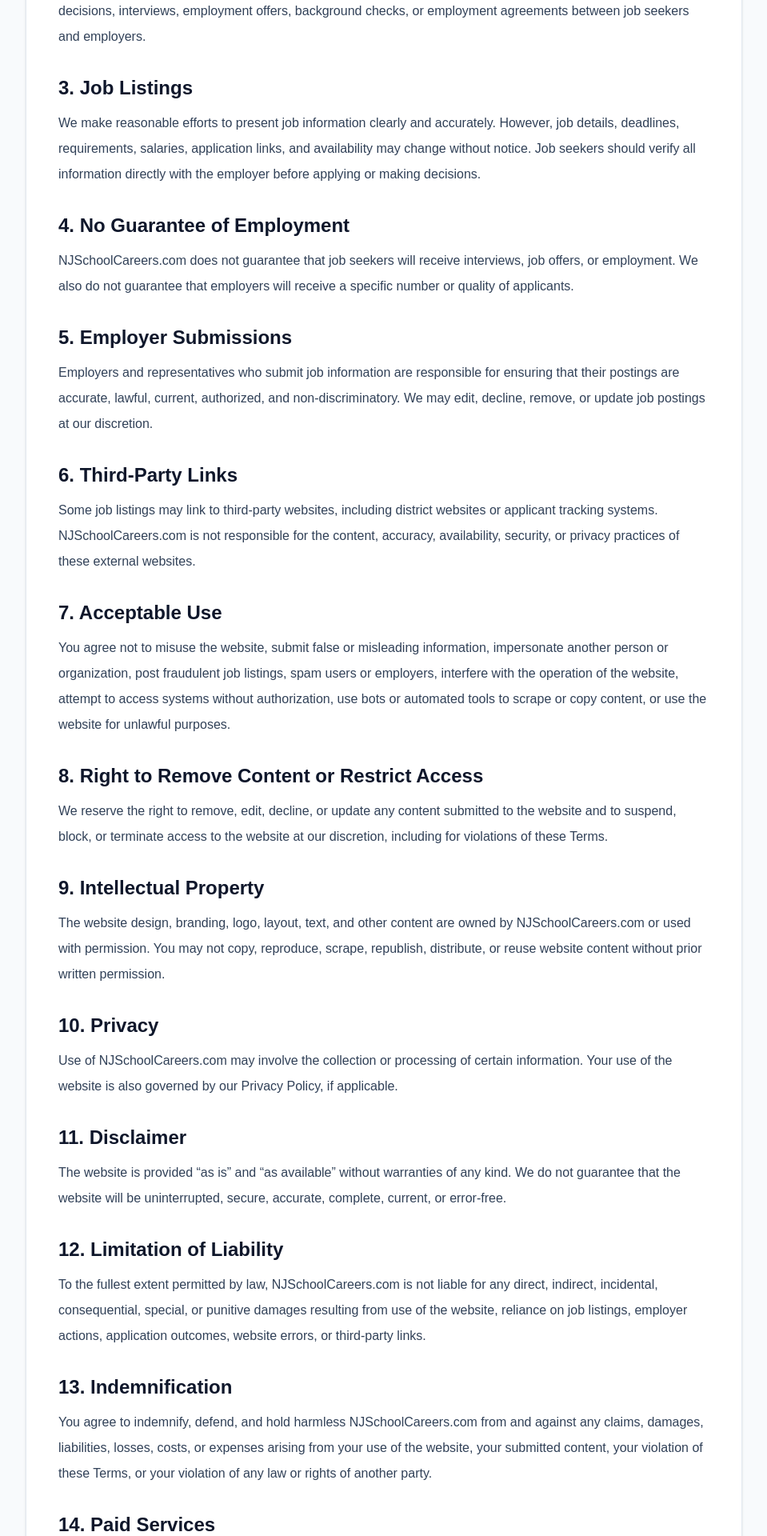
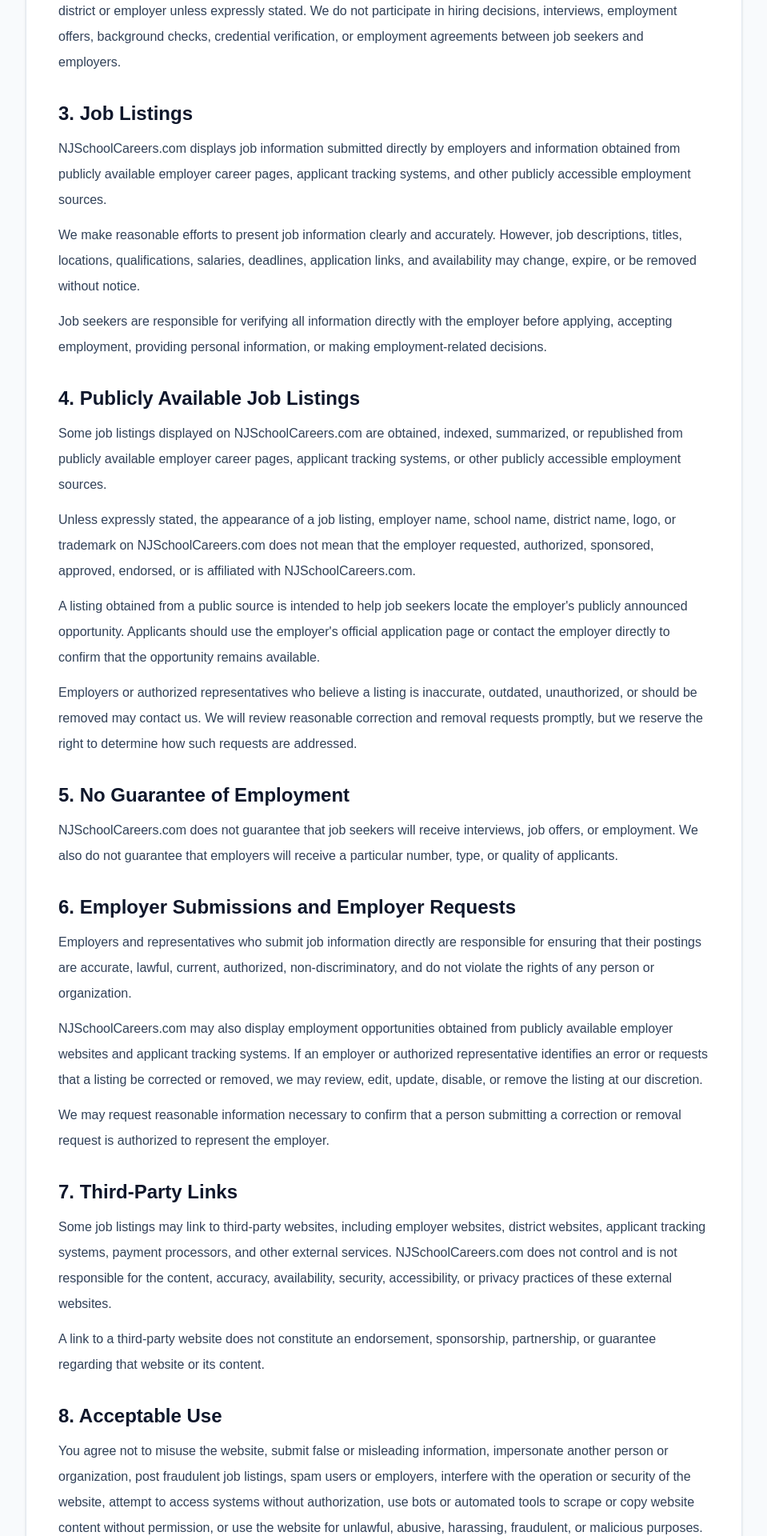
Before and after one commit to njwilkin1/nj-school-careers, a Next.js app: page /terms in a window 1280 px wide. Shown: the part 680-2600 px from the top of the page at 80% size, without its empty margins (160-1119 px from the left). Built offline with nearby package versions, Linux system fonts and the light colour scheme.

Commit message:
Improve legal pages and clarify public job listing policies

```diff
--- a/app/terms/page.tsx
+++ b/app/terms/page.tsx
@@ -11,7 +11,7 @@ export default function TermsPage() {
         </h1>
 
         <p className="mt-4 text-sm text-slate-500">
-          Last updated: May 24, 2026
+          Last updated: July 16, 2026
         </p>
 
         <p className="mt-6 leading-8 text-slate-700">
@@ -20,129 +20,258 @@ export default function TermsPage() {
           website.
         </p>
 
-        <h2 className="mt-8 text-2xl font-semibold">1. Purpose of the Website</h2>
+        <h2 className="mt-8 text-2xl font-semibold">
+          1. Purpose of the Website
+        </h2>
+
         <p className="mt-3 leading-8 text-slate-700">
-          NJSchoolCareers.com is a job information platform focused on education
-          and school-related employment opportunities in New Jersey. We help job
-          seekers discover openings and connect with schools, districts, and
-          employers through direct application links or contact information.
+          NJSchoolCareers.com is an independent job information platform focused
+          on education and school-related employment opportunities in New
+          Jersey. We help job seekers discover openings and connect with schools,
+          districts, organizations, and other employers through direct
+          application links or employer contact information.
         </p>
 
         <h2 className="mt-8 text-2xl font-semibold">2. Platform Role</h2>
+
         <p className="mt-3 leading-8 text-slate-700">
-          NJSchoolCareers.com is not an employer, recruiter, staffing agency, or
-          hiring agent. We do not participate in hiring decisions, interviews,
-          employment offers, background checks, or employment agreements between
-          job seekers and employers.
+          NJSchoolCareers.com is not an employer, recruiter, staffing agency,
+          hiring agent, or representative of any school district or employer
+          unless expressly stated. We do not participate in hiring decisions,
+          interviews, employment offers, background checks, credential
+          verification, or employment agreements between job seekers and
+          employers.
         </p>
 
         <h2 className="mt-8 text-2xl font-semibold">3. Job Listings</h2>
+
+        <p className="mt-3 leading-8 text-slate-700">
+          NJSchoolCareers.com displays job information submitted directly by
+          employers and information obtained from publicly available employer
+          career pages, applicant tracking systems, and other publicly accessible
+          employment sources.
+        </p>
+
         <p className="mt-3 leading-8 text-slate-700">
           We make reasonable efforts to present job information clearly and
-          accurately. However, job details, deadlines, requirements, salaries,
-          application links, and availability may change without notice. Job
-          seekers should verify all information directly with the employer before
-          applying or making decisions.
+          accurately. However, job descriptions, titles, locations,
+          qualifications, salaries, deadlines, application links, and
+          availability may change, expire, or be removed without notice.
+        </p>
+
+        <p className="mt-3 leading-8 text-slate-700">
+          Job seekers are responsible for verifying all information directly
+          with the employer before applying, accepting employment, providing
+          personal information, or making employment-related decisions.
         </p>
 
         <h2 className="mt-8 text-2xl font-semibold">
-          4. No Guarantee of Employment
+          4. Publicly Available Job Listings
         </h2>
+
+        <p className="mt-3 leading-8 text-slate-700">
+          Some job listings displayed on NJSchoolCareers.com are obtained,
+          indexed, summarized, or republished from publicly available employer
+          career pages, applicant tracking systems, or other publicly accessible
+          employment sources.
+        </p>
+
+        <p className="mt-3 leading-8 text-slate-700">
+          Unless expressly stated, the appearance of a job listing, employer
+          name, school name, district name, logo, or trademark on
+          NJSchoolCareers.com does not mean that the employer requested,
+          authorized, sponsored, approved, endorsed, or is affiliated with
+          NJSchoolCareers.com.
+        </p>
+
+        <p className="mt-3 leading-8 text-slate-700">
+          A listing obtained from a public source is intended to help job seekers
+          locate the employer&apos;s publicly announced opportunity. Applicants
+          should use the employer&apos;s official application page or contact the
+          employer directly to confirm that the opportunity remains available.
+        </p>
+
+        <p className="mt-3 leading-8 text-slate-700">
+          Employers or authorized representatives who believe a listing is
+          inaccurate, outdated, unauthorized, or should be removed may contact
+          us. We will review reasonable correction and removal requests promptly,
+          but we reserve the right to determine how such requests are addressed.
+        </p>
+
+        <h2 className="mt-8 text-2xl font-semibold">
+          5. No Guarantee of Employment
+        </h2>
+
         <p className="mt-3 leading-8 text-slate-700">
           NJSchoolCareers.com does not guarantee that job seekers will receive
           interviews, job offers, or employment. We also do not guarantee that
-          employers will receive a specific number or quality of applicants.
-        </p>
-
-        <h2 className="mt-8 text-2xl font-semibold">5. Employer Submissions</h2>
-        <p className="mt-3 leading-8 text-slate-700">
-          Employers and representatives who submit job information are responsible
-          for ensuring that their postings are accurate, lawful, current,
-          authorized, and non-discriminatory. We may edit, decline, remove, or
-          update job postings at our discretion.
-        </p>
-
-        <h2 className="mt-8 text-2xl font-semibold">6. Third-Party Links</h2>
-        <p className="mt-3 leading-8 text-slate-700">
-          Some job listings may link to third-party websites, including district
-          websites or applicant tracking systems. NJSchoolCareers.com is not
-          responsible for the content, accuracy, availability, security, or
-          privacy practices of these external websites.
-        </p>
-
-        <h2 className="mt-8 text-2xl font-semibold">7. Acceptable Use</h2>
-        <p className="mt-3 leading-8 text-slate-700">
-          You agree not to misuse the website, submit false or misleading
-          information, impersonate another person or organization, post fraudulent
-          job listings, spam users or employers, interfere with the operation of
-          the website, attempt to access systems without authorization, use bots
-          or automated tools to scrape or copy content, or use the website for
-          unlawful purposes.
-        </p>
-
-        <h2 className="mt-8 text-2xl font-semibold">8. Right to Remove Content or Restrict Access</h2>
-        <p className="mt-3 leading-8 text-slate-700">
-          We reserve the right to remove, edit, decline, or update any content
-          submitted to the website and to suspend, block, or terminate access to
-          the website at our discretion, including for violations of these Terms.
+          employers will receive a particular number, type, or quality of
+          applicants.
         </p>
 
         <h2 className="mt-8 text-2xl font-semibold">
-          9. Intellectual Property
+          6. Employer Submissions and Employer Requests
         </h2>
+
         <p className="mt-3 leading-8 text-slate-700">
-          The website design, branding, logo, layout, text, and other content are
-          owned by NJSchoolCareers.com or used with permission. You may not copy,
-          reproduce, scrape, republish, distribute, or reuse website content
-          without prior written permission.
+          Employers and representatives who submit job information directly are
+          responsible for ensuring that their postings are accurate, lawful,
+          current, authorized, non-discriminatory, and do not violate the rights
+          of any person or organization.
         </p>
 
-        <h2 className="mt-8 text-2xl font-semibold">10. Privacy</h2>
         <p className="mt-3 leading-8 text-slate-700">
-          Use of NJSchoolCareers.com may involve the collection or processing of
-          certain information. Your use of the website is also governed by our
-          Privacy Policy, if applicable.
+          NJSchoolCareers.com may also display employment opportunities obtained
+          from publicly available employer websites and applicant tracking
+          systems. If an employer or authorized representative identifies an
+          error or requests that a listing be corrected or removed, we may
+          review, edit, update, disable, or remove the listing at our discretion.
         </p>
 
-        <h2 className="mt-8 text-2xl font-semibold">11. Disclaimer</h2>
         <p className="mt-3 leading-8 text-slate-700">
-          The website is provided “as is” and “as available” without warranties
-          of any kind. We do not guarantee that the website will be uninterrupted,
-          secure, accurate, complete, current, or error-free.
+          We may request reasonable information necessary to confirm that a
+          person submitting a correction or removal request is authorized to
+          represent the employer.
+        </p>
+
+        <h2 className="mt-8 text-2xl font-semibold">7. Third-Party Links</h2>
+
+        <p className="mt-3 leading-8 text-slate-700">
+          Some job listings may link to third-party websites, including employer
+          websites, district websites, applicant tracking systems, payment
+          processors, and other external services. NJSchoolCareers.com does not
+          control and is not responsible for the content, accuracy,
+          availability, security, accessibility, or privacy practices of these
+          external websites.
+        </p>
+
+        <p className="mt-3 leading-8 text-slate-700">
+          A link to a third-party website does not constitute an endorsement,
+          sponsorship, partnership, or guarantee regarding that website or its
+          content.
+        </p>
+
+        <h2 className="mt-8 text-2xl font-semibold">8. Acceptable Use</h2>
+
+        <p className="mt-3 leading-8 text-slate-700">
+          You agree not to misuse the website, submit false or misleading
+          information, impersonate another person or organization, post
+          fraudulent job listings, spam users or employers, interfere with the
+          operation or security of the website, attempt to access systems without
+          authorization, use bots or automated tools to scrape or copy website
+          content without permission, or use the website for unlawful, abusive,
+          harassing, fraudulent, or malicious purposes.
         </p>
 
         <h2 className="mt-8 text-2xl font-semibold">
-          12. Limitation of Liability
+          9. Right to Remove Content or Restrict Access
         </h2>
+
         <p className="mt-3 leading-8 text-slate-700">
-          To the fullest extent permitted by law, NJSchoolCareers.com is not
-          liable for any direct, indirect, incidental, consequential, special, or
-          punitive damages resulting from use of the website, reliance on job
-          listings, employer actions, application outcomes, website errors, or
+          We reserve the right to review, edit, decline, disable, suspend, or
+          remove any job listing, advertisement, account, submission, or other
+          content at our discretion, including content that is inaccurate,
+          outdated, disputed, unlawful, misleading, inappropriate, or in
+          violation of these Terms.
+        </p>
+
+        <p className="mt-3 leading-8 text-slate-700">
+          We may also suspend, block, restrict, or terminate access to the website
+          when we reasonably believe a user has violated these Terms, interfered
+          with the website, or created a risk to NJSchoolCareers.com, employers,
+          job seekers, or other users.
+        </p>
+
+        <h2 className="mt-8 text-2xl font-semibold">
+          10. Intellectual Property
+        </h2>
+
+        <p className="mt-3 leading-8 text-slate-700">
+          The NJSchoolCareers.com website design, branding, logo, layout,
+          original text, graphics, databases, and other original website content
+          are owned by NJSchoolCareers.com or used with permission. You may not
+          copy, reproduce, scrape, republish, distribute, sell, or reuse this
+          content without prior written permission.
+        </p>
+
+        <p className="mt-3 leading-8 text-slate-700">
+          Employer names, school names, district names, job descriptions, logos,
+          trademarks, and other employer-provided or publicly sourced materials
+          remain the property of their respective owners. Their appearance on
+          NJSchoolCareers.com does not grant us or any user ownership of those
+          materials.
+        </p>
+
+        <h2 className="mt-8 text-2xl font-semibold">11. Privacy</h2>
+
+        <p className="mt-3 leading-8 text-slate-700">
+          Use of NJSchoolCareers.com may involve the collection and processing of
+          certain information. Your use of the website is also governed by our
+          Privacy Policy.
+        </p>
+
+        <h2 className="mt-8 text-2xl font-semibold">12. Disclaimer</h2>
+
+        <p className="mt-3 leading-8 text-slate-700">
+          The website and its content are provided “as is” and “as available”
+          without warranties of any kind, whether express or implied. We do not
+          guarantee that the website will be uninterrupted, secure, accurate,
+          complete, current, available, or error-free.
+        </p>
+
+        <p className="mt-3 leading-8 text-slate-700">
+          NJSchoolCareers.com does not guarantee that any job posting remains
+          open, accurately reflects the employer&apos;s current requirements, or
+          has been specifically requested, approved, or endorsed by the employer
+          unless expressly stated.
+        </p>
+
+        <h2 className="mt-8 text-2xl font-semibold">
+          13. Limitation of Liability
+        </h2>
+
+        <p className="mt-3 leading-8 text-slate-700">
+          To the fullest extent permitted by law, NJSchoolCareers.com and its
+          owners, operators, employees, contractors, and service providers will
+          not be liable for any direct, indirect, incidental, consequential,
+          special, exemplary, or punitive damages arising from or related to use
+          of the website, reliance on job listings, employer actions, application
+          outcomes, data loss, website errors, service interruptions, or
           third-party links.
         </p>
 
-        <h2 className="mt-8 text-2xl font-semibold">13. Indemnification</h2>
         <p className="mt-3 leading-8 text-slate-700">
-          You agree to indemnify, defend, and hold harmless NJSchoolCareers.com
-          from and against any claims, damages, liabilities, losses, costs, or
-          expenses arising from your use of the website, your submitted content,
-          your violation of these Terms, or your violation of any law or rights of
-          another party.
+          To the fullest extent permitted by law, NJSchoolCareers.com will not be
+          liable for claims arising from the display, indexing, summarization, or
+          republication of employment information obtained from publicly
+          available employer career pages, applicant tracking systems, or other
+          publicly accessible sources.
         </p>
 
-     <h2 className="mt-8 text-2xl font-semibold">14. Paid Services</h2>
+        <h2 className="mt-8 text-2xl font-semibold">14. Indemnification</h2>
+
+        <p className="mt-3 leading-8 text-slate-700">
+          You agree to indemnify, defend, and hold harmless
+          NJSchoolCareers.com, its owners, operators, employees, contractors, and
+          service providers from and against claims, damages, liabilities,
+          losses, costs, and expenses, including reasonable legal fees, arising
+          from your use of the website, your submitted content, your violation of
+          these Terms, or your violation of any law or the rights of another
+          person or organization.
+        </p>
+
+        <h2 className="mt-8 text-2xl font-semibold">15. Paid Services</h2>
 
         <p className="mt-3 leading-8 text-slate-700">
           NJSchoolCareers.com may offer paid services including job postings,
-  featured listings, subscriptions, advertising options, or promotional
+          featured listings, subscriptions, advertising options, and promotional
           services for schools, districts, organizations, and employers.
         </p>
 
         <p className="mt-3 leading-8 text-slate-700">
-  All fees, pricing, and service details are presented at the time of
-  purchase. By purchasing a paid service, you agree to the pricing and
-  service terms associated with that purchase.
+          All fees, pricing, durations, and service details are presented at the
+          time of purchase. By purchasing a paid service, you agree to the
+          pricing and service terms associated with that purchase.
         </p>
 
         <p className="mt-3 leading-8 text-slate-700">
@@ -156,43 +285,52 @@ export default function TermsPage() {
         </p>
 
         <p className="mt-3 leading-8 text-slate-700">
-  NJSchoolCareers.com does not guarantee any specific hiring results,
-  applicant volume, interview activity, website traffic levels, visibility,
-  candidate quality, or employment outcomes from the use of paid services.
+          NJSchoolCareers.com does not guarantee any particular hiring result,
+          applicant volume, interview activity, website traffic level,
+          visibility, candidate quality, advertising performance, or employment
+          outcome from the purchase or use of paid services.
         </p>
 
         <p className="mt-3 leading-8 text-slate-700">
           We reserve the right to reject, remove, edit, suspend, or decline any
           paid posting, advertisement, or employer content that violates our
-  policies, applicable laws, or these Terms of Use.
+          policies, applicable laws, third-party rights, or these Terms of Use.
         </p>
-        <h2 className="mt-8 text-2xl font-semibold">15. Force Majeure</h2>
+
+        <h2 className="mt-8 text-2xl font-semibold">16. Force Majeure</h2>
+
         <p className="mt-3 leading-8 text-slate-700">
           NJSchoolCareers.com is not responsible for delays, interruptions, data
           loss, service failures, or other issues caused by events beyond our
           reasonable control, including technical failures, hosting outages,
-          cyberattacks, natural disasters, labor disputes, government actions, or
-          internet service disruptions.
+          cyberattacks, natural disasters, severe weather, labor disputes,
+          government actions, utility failures, or internet service disruptions.
         </p>
 
-        <h2 className="mt-8 text-2xl font-semibold">16. Governing Law</h2>
+        <h2 className="mt-8 text-2xl font-semibold">17. Governing Law</h2>
+
         <p className="mt-3 leading-8 text-slate-700">
           These Terms are governed by and construed in accordance with the laws
-          of the State of New Jersey, without regard to conflict of law
+          of the State of New Jersey, without regard to conflict-of-law
           principles.
         </p>
 
         <h2 className="mt-8 text-2xl font-semibold">
-          17. Changes to These Terms
+          18. Changes to These Terms
         </h2>
+
         <p className="mt-3 leading-8 text-slate-700">
-          We may update these Terms at any time. Continued use of the website
-          after changes are posted means you accept the updated Terms.
+          We may update these Terms at any time. The updated version will be
+          posted on this page with a revised “Last updated” date. Continued use
+          of the website after updated Terms are posted means you accept the
+          revised Terms.
         </p>
 
-        <h2 className="mt-8 text-2xl font-semibold">18. Contact</h2>
+        <h2 className="mt-8 text-2xl font-semibold">19. Contact</h2>
+
         <p className="mt-3 leading-8 text-slate-700">
-          If you have questions, contact us at{" "}
+          Questions, correction requests, and employer removal requests may be
+          sent to{" "}
           <a
             href="mailto:info@njschoolcareers.com"
             className="font-medium text-orange-600 hover:text-orange-700"
```
Also changed, not shown: app/about/page.tsx (+66 -37 lines). Lines whose indentation alone changed are shown as unchanged.
